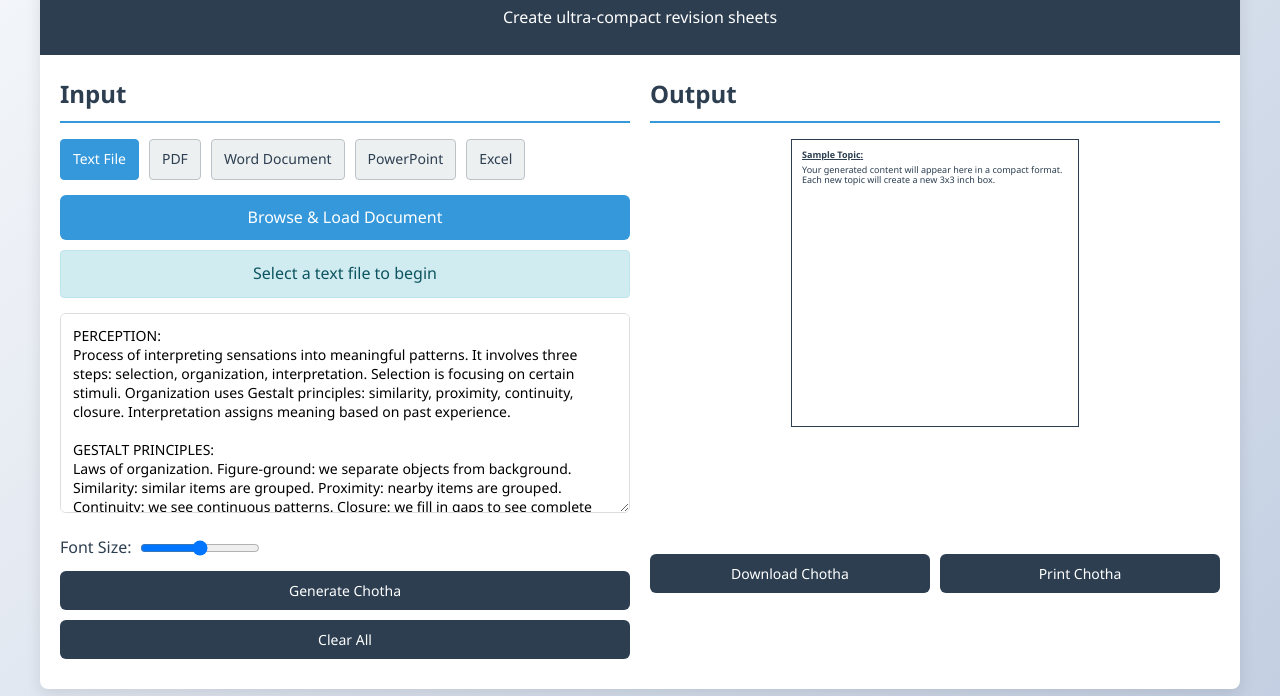
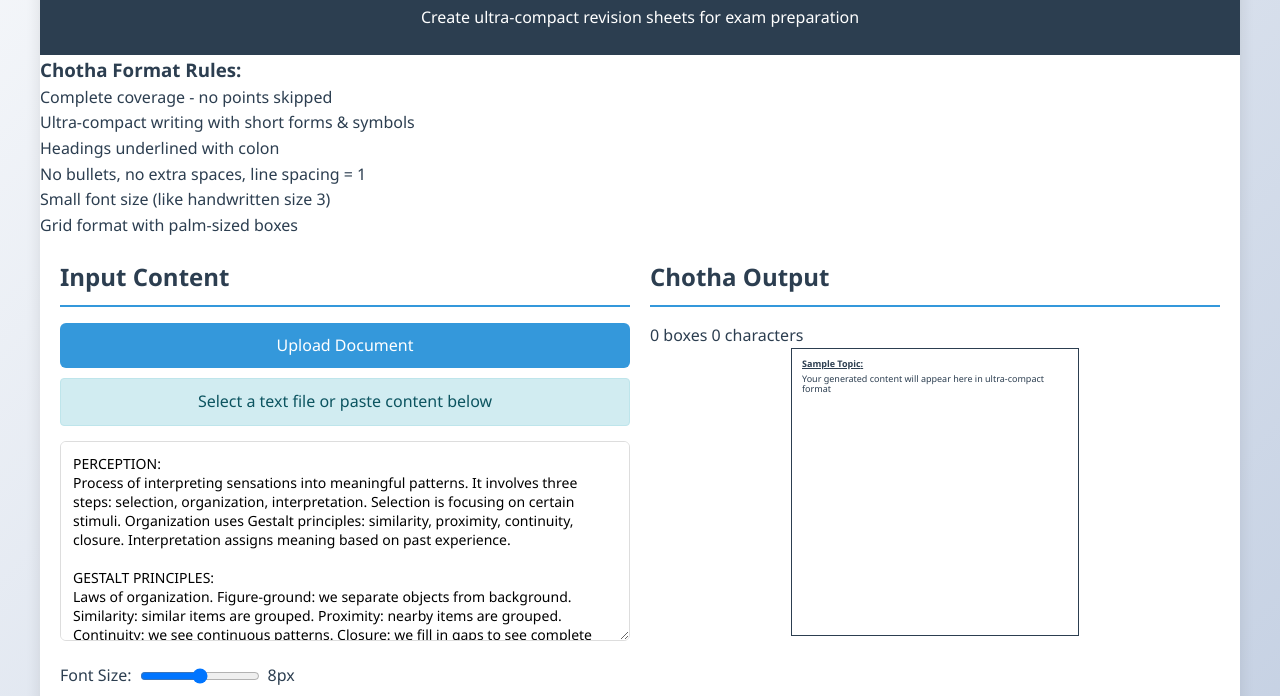
Before and after one commit to rahmanamaan28-max/Chotha-Generator, a plain HTML site: page index.html in a window 1280 px wide. Shown: the part 98-794 px from the top of the page. Drawn offline with Linux system fonts and the light colour scheme.

Commit message:
Update index.html

```diff
--- a/index.html
+++ b/index.html
@@ -3,39 +3,55 @@
 <head>
     <meta charset="UTF-8">
     <meta name="viewport" content="width=device-width, initial-scale=1.0">
-    <title>Chotha Generator</title>
+    <title>Chotha Generator - Ultra Compact Revision Sheets</title>
     <link rel="stylesheet" href="style.css">
 </head>
 <body>
     <div class="container">
         <header>
             <h1>Chotha Generator</h1>
-            <p>Create ultra-compact revision sheets</p>
+            <p>Create ultra-compact revision sheets for exam preparation</p>
         </header>
+
+        <div class="instructions">
+            <h3>Chotha Format Rules:</h3>
+            <ul>
+                <li>Complete coverage - no points skipped</li>
+                <li>Ultra-compact writing with short forms & symbols</li>
+                <li>Headings underlined with colon</li>
+                <li>No bullets, no extra spaces, line spacing = 1</li>
+                <li>Small font size (like handwritten size 3)</li>
+                <li>Grid format with palm-sized boxes</li>
+            </ul>
+        </div>
 
         <div class="app-container">
             <div class="input-section">
-                <h2>Input</h2>
+                <h2>Input Content</h2>
 
-                <div class="file-type-buttons">
-                    <div class="file-type-btn active" data-type="text">Text File</div>
-                    <div class="file-type-btn" data-type="pdf">PDF</div>
-                    <div class="file-type-btn" data-type="doc">Word Document</div>
-                    <div class="file-type-btn" data-type="ppt">PowerPoint</div>
-                    <div class="file-type-btn" data-type="excel">Excel</div>
+                <div class="file-input-container">
+                    <label for="fileInput" class="file-input-label">Upload Document</label>
+                    <input type="file" id="fileInput" accept=".txt">
+                    <div id="fileStatus" class="status-message status-info">Select a text file or paste content below</div>
                 </div>
 
-                <div class="file-input-container">
-                    <label for="fileInput" class="file-input-label">Browse & Load Document</label>
-                    <input type="file" id="fileInput" accept=".txt,.text">
-                    <div id="fileStatus" class="status-message status-info">Select a text file to begin</div>
-                </div>
+                <textarea id="rawNotes" placeholder="Paste your full notes here... Each new topic should be on a new line or separated by a semicolon (;)"></textarea>
 
-                <textarea id="rawNotes" placeholder="Paste your notes here... (Each new topic should be on a new line or separated by a semicolon)"></textarea>
+                <div class="compression-controls">
+                    <div class="size-control">
+                        <label for="fontSize">Font Size:</label>
+                        <input type="range" id="fontSize" min="6" max="10" value="8">
+                        <span id="fontSizeValue">8px</span>
+                    </div>
 
-                <div class="size-control">
-                    <label for="fontSize">Font Size:</label>
-                    <input type="range" id="fontSize" min="6" max="12" value="9">
+                    <div class="compression-level">
+                        <label for="compressionLevel">Compression Level:</label>
+                        <select id="compressionLevel">
+                            <option value="normal">Normal</option>
+                            <option value="high">High</option>
+                            <option value="extreme">Extreme</option>
+                        </select>
+                    </div>
                 </div>
 
                 <button id="generateBtn">Generate Chotha</button>
@@ -43,11 +59,16 @@
             </div>
 
             <div class="output-section">
-                <h2>Output</h2>
+                <h2>Chotha Output</h2>
+                <div class="output-info">
+                    <span id="boxCount">0 boxes</span>
+                    <span id="contentStats">0 characters</span>
+                </div>
+
                 <div id="chothaContainer" class="chotha-container">
                     <div class="chotha-box">
                         <span class="chotha-heading">Sample Topic</span>
-                        <span>Your generated content will appear here in a compact format. Each new topic will create a new 3x3 inch box.</span>
+                        <span>Your generated content will appear here in ultra-compact format</span>
                     </div>
                 </div>
 
```
